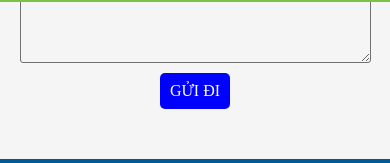
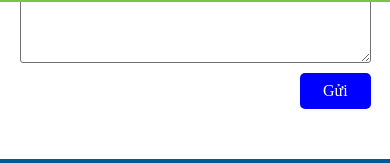
Before and after one commit to Minh0808/CP_Land, a React (Vite) app: page /lien-he in a window 390 px wide. Shown: the part 842-1005 px from the top of the page. Built offline with nearby package versions, Linux system fonts and the light colour scheme; no server answers.

Commit message:
update mobile reponsive

```diff
--- a/index.html
+++ b/index.html
@@ -4,7 +4,7 @@
       <meta charset="UTF-8" />
       <link rel="icon" href="./src/assets/favicon.ico" />
       <meta name="viewport" content="width=device-width, initial-scale=1.0" />
-      <meta name="description" content="CP Land – Chuyên mua bán đất nền thổ cư ven khu công nghiệp Lục Nam, Bắc Giang, pháp lý rõ ràng, tiềm năng sinh lời cao." />
+      <!-- <meta name="description" content="CP Land – Chuyên mua bán đất nền thổ cư ven khu công nghiệp Lục Nam, Bắc Giang, pháp lý rõ ràng, tiềm năng sinh lời cao." />
       <meta property="og:title" content="CP Land – Đất nền thổ cư Lục Nam, Bắc Giang" />
       <meta property="og:description" content="Khám phá các lô đất 100–180m² phù hợp đầu tư, kinh doanh hoặc xây phòng trọ tại CP Land." />
       <meta property="og:image" content="http://cpland.net/Logo.png" />
@@ -14,7 +14,7 @@
       <meta name="twitter:card" content="summary_large_image" />
       <meta name="twitter:title" content="CP Land – Đất nền thổ cư Lục Nam, Bắc Giang" />
       <meta name="twitter:description" content="Mua bán đất nền pháp lý rõ ràng, tiềm năng sinh lời cao tại CP Land." />
-      <meta name="twitter:image" content="http://cpland.net/Logo.png" />
+      <meta name="twitter:image" content="http://cpland.net/Logo.png" /> -->
       <title>CP LAND</title>
   </head>
    <body>
--- a/src/Component/Signup.tsx
+++ b/src/Component/Signup.tsx
@@ -9,7 +9,7 @@ import {
   Title,
   Title2
 } from '../Style/SignUpStyle';
-import { signup } from '../API/api';
+import { signup, SignupDTO } from '../API/api';
 import axios from 'axios';
 
 interface Props {
@@ -36,13 +36,14 @@ const ModalSignUp: React.FC<Props> = ({ onClose }) => {
 
   const handleSubmit = async (e: FormEvent) => {
     e.preventDefault();
+    const payload: SignupDTO = { email, phone};
     if (!email || !phone) {
       setError('Vui lòng điền email và số điện thoại.');
       return;
     }
     setLoading(true);
     try {
-      await signup(email, phone);
+      await signup(payload);
       setSuccess('Đăng ký thành công!');
       setEmail('');
       setPhone('');
--- a/src/Style/HomeStyle.tsx
+++ b/src/Style/HomeStyle.tsx
@@ -230,8 +230,10 @@ export const MainCard = styled.a`
    box-sizing: border-box;
    border-bottom: 2px solid transparent;
    transition: border-color 0.2s ease;
+   width: 360px;
    max-width: 360px;
-   max-height: 498px;
+   height: 442px;
+   max-height: 442px;
 
    img {
       width: 100%;
--- a/src/Style/PlayoutStyle.tsx
+++ b/src/Style/PlayoutStyle.tsx
@@ -27,8 +27,8 @@ export const Background = styled.div`
 
 export const Main = styled.main`
    flex: 1;
-   overflow-y: auto;
-   background: #f5f5f5;
+   overflow-x: hidden;
+   background: white;
 `
 export const Modal = styled.div`
    position: fixed;
--- a/src/pages/Contact.tsx
+++ b/src/pages/Contact.tsx
@@ -9,27 +9,34 @@ const Contact: React.FC = () => {
    const [email, setEmail] = useState('');
    const [phone, setPhone] = useState('');
    const [message, setMessage] = useState('');
+   const [submitting, setSubmitting] = useState(false);
+   const [success, setSuccess] = useState<string | null>(null);
 
    const handlerSend = async () => {
       if (!name || !email || !phone || !message) {
          alert('Vui lòng nhập đầy đủ thông tin');
          return;
       }
+      setSubmitting(true);
       try {
          await sendMessage(name, email, phone, message);
-         alert('Gửi liên hệ thành công');
+         setSuccess('Gửi liên hệ thành công');
          setName('');
          setEmail('');
          setPhone('');
          setMessage('');
       } catch (err: any) {
          alert(err.message || 'Gửi liên hệ thất bại');
+      } finally {
+         setSubmitting(false);
       }
    };
 
    return (
       <div className="flex flex-col justify-center items-center mt-[50px] gap-[20px] mb-[50px]">
-         <Title style={{fontWeight: 'bold'}} className="text-[#015ea7] text-[26px]">THÔNG TIN LIÊN HỆ</Title>
+         <Title style={{ fontWeight: 'bold' }} className="text-[#015ea7] text-[26px]">
+            THÔNG TIN LIÊN HỆ
+         </Title>
 
          <Iframe
             src="https://www.google.com/maps/embed?pb=!1m14!1m8!1m3!1d3514.72963322204!2d106.330019!3d21.2690489!3m2!1i1024!2i768!4f13.1!3m3!1m2!1s0x31356f006a83946b%3A0x5bc3b8091918dca0!2zQ1AgTEFORCDEkOG6pFQgVEjhu5QgQ8avIFZFTiBLQ04!5e1!3m2!1svi!2s!4v1750680719332!5m2!1svi!2s"
@@ -37,13 +44,16 @@ const Contact: React.FC = () => {
             loading="lazy"
          />
 
-         <ContactBody className='flex flex-row w-[80%] gap-[20px] mt-[20px]'>
-            <div style={{fontWeight: 'bold'}} className="flex-1 flex flex-col gap-[10px] text-[18px]">
+         <ContactBody className="flex flex-row w-[80%] gap-[20px] mt-[20px]">
+            <div
+               style={{ fontWeight: 'bold' }}
+               className="flex-1 flex flex-col gap-[10px] text-[18px]"
+            >
                <p className="font-medium">Công ty cổ phần CP-Land</p>
-               <p>
-                  Địa chỉ: Thôn: Đống Vừng, Xã: Bắc Lũng, Tỉnh: Bắc Ninh
-               </p>
-               <Link to="https://cpland.net" className='text-[#015ea7]'>Wedsite: cpland.net</Link>
+               <p>Địa chỉ: Thôn: Đống Vừng, Xã: Bắc Lũng, Tỉnh: Bắc Ninh</p>
+               <Link to="https://cpland.net" className="text-[#015ea7]">
+                  Wedsite: cpland.net
+               </Link>
                <p>SĐT: 0339957868</p>
                <p>Email: cpland.thongtin@gmail.com</p>
             </div>
@@ -61,14 +71,14 @@ const Contact: React.FC = () => {
                   value={name}
                   onChange={(e) => setName(e.target.value)}
                   required
-                  style={{ border: '1px solid #716f6f', borderRadius: '3px', padding: '2px 10px'}}
+                  style={{ border: '1px solid #716f6f', borderRadius: '3px', padding: '2px 10px' }}
                />
                <input
                   type="email"
                   placeholder="Địa chỉ email của bạn"
                   value={email}
                   onChange={(e) => setEmail(e.target.value)}
-                  style={{ border: '1px solid #716f6f', borderRadius: '3px', padding: '2px 10px'}}
+                  style={{ border: '1px solid #716f6f', borderRadius: '3px', padding: '2px 10px' }}
                   required
                />
                <input
@@ -76,7 +86,7 @@ const Contact: React.FC = () => {
                   placeholder="Số điện thoại của bạn"
                   value={phone}
                   onChange={(e) => setPhone(e.target.value)}
-                  style={{ border: '1px solid #716f6f', borderRadius: '3px', padding: '2px 10px'}}
+                  style={{ border: '1px solid #716f6f', borderRadius: '3px', padding: '2px 10px' }}
                   required
                />
                <textarea
@@ -84,15 +94,18 @@ const Contact: React.FC = () => {
                   rows={5}
                   value={message}
                   onChange={(e) => setMessage(e.target.value)}
-                  style={{ border: '1px solid #716f6f', borderRadius: '3px', padding: '2px 10px'}}
+                  style={{ border: '1px solid #716f6f', borderRadius: '3px', padding: '2px 10px' }}
                   required
                />
-               <button
-                  type="submit"
-                  style={{background: 'blue', width: '20%', padding: '5px 0', color: 'white', borderRadius: '5px', cursor: 'pointer', position: 'relative', left: '40%'}}
-               >
-                  GỬI ĐI
-               </button>
+               <div style={{ display: 'flex', gap: '10px', justifyContent: 'flex-end' }}>
+                  {success && <p style={{ color: 'rgb(7 208 68)' }}>{success}</p>}
+                  <Button
+                     type="submit"
+                     disabled={submitting}
+                  >
+                     {submitting ? 'Đang gửi...' : 'Gửi'}
+                  </Button>
+               </div>
             </FormSubmit>
          </ContactBody>
       </div>
@@ -101,11 +114,26 @@ const Contact: React.FC = () => {
 
 export default Contact;
 
+const Button = styled.button`
+   background: blue;
+   width: 20%;
+   padding: 5px 0;
+   color: white;
+   border-radius: 5px;
+   cursor: pointer;
+   position: relative;
+   right: 0px;
+   &:disabled {
+      background-color: #90caf9;
+      cursor: not-allowed;
+   }
+`;
+
 const Title = styled.h1`
    @media (max-width: 768px) {
       font-size: 24px;
    }
-`
+`;
 
 const Iframe = styled.iframe`
    width: 80%;
--- a/src/pages/PostCreate.tsx
+++ b/src/pages/PostCreate.tsx
@@ -572,7 +572,7 @@ const PostCreate: React.FC = () => {
                   <FormGroup>
                      <Label>Chọn ảnh (*)</Label>
                      <FileWrapper>
-                        <FileLabel htmlFor="file-input">Chọn ảnh…</FileLabel>
+                        <FileLabel htmlFor="file-input">Chọn ảnh</FileLabel>
                         <InputFile
                            id="file-input"
                            type="file"
@@ -803,6 +803,8 @@ const FileLabel = styled.label`
    border-radius: 4px;
    cursor: pointer;
    font-size: 14px;
+   width: 110px;
+   justify-content: center;
 
    &:hover {
       background-color: #0069d9;
--- a/src/pages/createNewFeeds.tsx
+++ b/src/pages/createNewFeeds.tsx
@@ -175,6 +175,9 @@ const CreateNewFeeds: React.FC = () => {
          } else {
             await createNewfeedsAD(finalContent, finalMedia, title, excerpt);
             alert('Tạo mới thành công!');
+            setTitle('');
+            setExcerpt('');
+            setHtml('');
          }
          setEditingId(null);
          await loadList();
--- a/src/pages/introduce.tsx
+++ b/src/pages/introduce.tsx
@@ -1,36 +1,39 @@
-import React from "react"
-import styled from "styled-components"
-import LogoInforGT from "../assets/image/gt-cl-01.png"
-import {timelineData} from "../types/interface"
-
+import React from 'react';
+import styled from 'styled-components';
+import LogoInforGT from '../assets/image/gt-cl-01.png';
+import { timelineData } from '../types/interface';
 
 const Introduce: React.FC = () => {
-   return(
+   return (
       <Background>
          <Title>GIỚI THIỆU VỀ CHÚNG TÔI</Title>
          <Text>
-            Công ty Cổ phần Bất động sản  CP Land là công ty chuyên hoạt động trong lĩnh vực bất động sản,
-            tập trung vào mua bán đất nền thổ cư tại khu vực ven các khu công nghiệp thuộc huyện Lục Nam,
-            tỉnh Bắc Giang.
+            Công ty Cổ phần Bất động sản CP Land là công ty chuyên hoạt động trong lĩnh vực bất động
+            sản, tập trung vào mua bán đất nền thổ cư tại khu vực ven các khu công nghiệp thuộc
+            huyện Lục Nam, tỉnh Bắc Giang.
          </Text>
          <Text>
-            Với lợi thế am hiểu thị trường địa phương, CP Land mang đến cho khách hàng những lô đất có tiềm năng sinh lời cao,
-            pháp lý rõ ràng và vị trí thuận tiện. Các lô đất này có diện tích từ 100m² đến 180m²,
-            phù hợp cho việc đầu tư, kinh doanh hoặc xây dựng phòng trọ.
+            Với lợi thế am hiểu thị trường địa phương, CP Land mang đến cho khách hàng những lô đất
+            có tiềm năng sinh lời cao, pháp lý rõ ràng và vị trí thuận tiện. Các lô đất này có diện
+            tích từ 100m² đến 180m², phù hợp cho việc đầu tư, kinh doanh hoặc xây dựng phòng trọ.
          </Text>
          <Text>
-            Công ty hướng đến việc hỗ trợ nhà đầu tư, người mua ở thực dễ dàng tiếp cận các sản phẩm đất nền chất lượng,
-            đồng thời góp phần phát triển đô thị và nâng cao giá trị khu vực ven công nghiệp tại Bắc Giang.
+            Công ty hướng đến việc hỗ trợ nhà đầu tư, người mua ở thực dễ dàng tiếp cận các sản phẩm
+            đất nền chất lượng, đồng thời góp phần phát triển đô thị và nâng cao giá trị khu vực ven
+            công nghiệp tại Bắc Giang.
          </Text>
          <Infor>
-            <LogoInfor/>
-            <Text>CP Land cam kết cung cấp đầy đủ các giấy tờ pháp lý, đảm bảo tính minh bạch và tuân thủ pháp luật.</Text>
+            <LogoInfor />
+            <Text>
+               CP Land cam kết cung cấp đầy đủ các giấy tờ pháp lý, đảm bảo tính minh bạch và tuân
+               thủ pháp luật.
+            </Text>
          </Infor>
          <Title>HÌNH THÀNH VÀ PHÁT TRIỂN</Title>
          <TimelineWrapper>
             <TimelineList>
                {timelineData.map((item, idx) => {
-                  const even = idx % 2 === 0
+                  const even = idx % 2 === 0;
                   return (
                      <TimelineBlock key={idx} $even={even}>
                         <Year $even={even}>{item.year}</Year>
@@ -42,21 +45,21 @@ const Introduce: React.FC = () => {
                            </TextBox>
                         </Content>
                      </TimelineBlock>
-                  )
+                  );
                })}
             </TimelineList>
          </TimelineWrapper>
       </Background>
-   )
-}
-export default Introduce
+   );
+};
+export default Introduce;
 
 const Background = styled.div`
    width: 100%;
    max-width: 1140px;
    padding-top: 50px;
    margin: 0 auto;
-`
+`;
 const Title = styled.h1`
    padding-top: 50px;
    color: #015ea7;
@@ -67,7 +70,7 @@ const Title = styled.h1`
    @media (max-width: 768px) {
       font-size: 25px;
    }
-`
+`;
 const Text = styled.p`
    padding-top: 15px;
    font-size: 18px;
@@ -77,7 +80,7 @@ const Text = styled.p`
       max-width: 92%;
       margin: 0 auto;
    }
-`
+`;
 const LogoInfor = styled.div`
    background: url(${LogoInforGT});
    background-position: center;
@@ -92,15 +95,15 @@ const LogoInfor = styled.div`
       max-width: 360px;
       height: 350px;
    }
-`
+`;
 const Infor = styled.div`
    max-width: 1140px;
    padding-top: 20px;
-`
+`;
 const TimelineWrapper = styled.div`
    position: relative;
    padding: 60px 0;
-`
+`;
 
 const TimelineList = styled.div`
    position: relative;
@@ -114,9 +117,9 @@ const TimelineList = styled.div`
       background: linear-gradient(to bottom, #015ea7, #d88a33);
       transform: translateX(-50%);
    }
-`
+`;
 
-type EvenProp = { $even: boolean }
+type EvenProp = { $even: boolean };
 
 // Đổi tên tránh trùng với interface TimelineItem
 const TimelineBlock = styled.div<EvenProp>`
@@ -142,9 +145,8 @@ const TimelineBlock = styled.div<EvenProp>`
    @media (min-width: 768px) {
       flex-direction: row;
       justify-content: ${({ $even }) => ($even ? 'flex-start' : 'flex-end')};
-
    }
-`
+`;
 
 const Year = styled.div<EvenProp>`
    position: absolute;
@@ -161,11 +163,15 @@ const Year = styled.div<EvenProp>`
    @media (min-width: 768px) {
       left: ${({ $even }) =>
          $even
-      ? `calc(50% - (360px / 2) - 24px)`   // dịch sang trái một nửa width content + margin
+            ? `calc(50% - (360px / 2) - 24px)` // dịch sang trái một nửa width content + margin
             : `calc(56% + (360px / 2) + 24px)`}; // dịch sang phải tương tự
       transform: translateX(-50%);
    }
-`
+
+   @media (max-width: 768px) {
+      display: none;
+   }
+`;
 
 const Content = styled.div`
    display: flex;
@@ -176,7 +182,7 @@ const Content = styled.div`
       flex-direction: row;
       align-items: flex-start;
    }
-`
+`;
 
 const Img = styled.img`
    width: 300px;
@@ -185,7 +191,11 @@ const Img = styled.img`
    border-radius: 8px;
    box-shadow: 0 4px 8px rgba(0, 0, 0, 0.1);
    flex-shrink: 0;
-`
+
+   @media (max-width: 768px) {
+      width: 360px;
+   }
+`;
 
 const TextBox = styled.div<EvenProp>`
    max-width: 360px;
@@ -209,4 +219,4 @@ const TextBox = styled.div<EvenProp>`
       line-height: 1.5;
       font-size: 16px;
    }
-`
+`;
```
Also changed, not shown: src/API/api.ts (+5 -6 lines), src/Style/NewFeedsStyle.tsx (+8 -4 lines), src/pages/NewFeedsDetail.tsx (+7 -1 lines), src/pages/Project.tsx (+5 -3 lines). Lines whose indentation alone changed are shown as unchanged.
